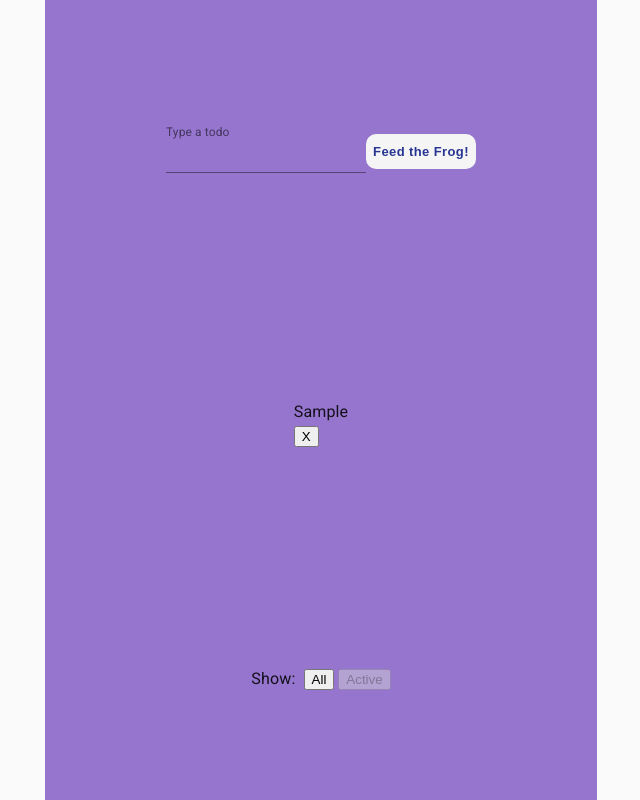
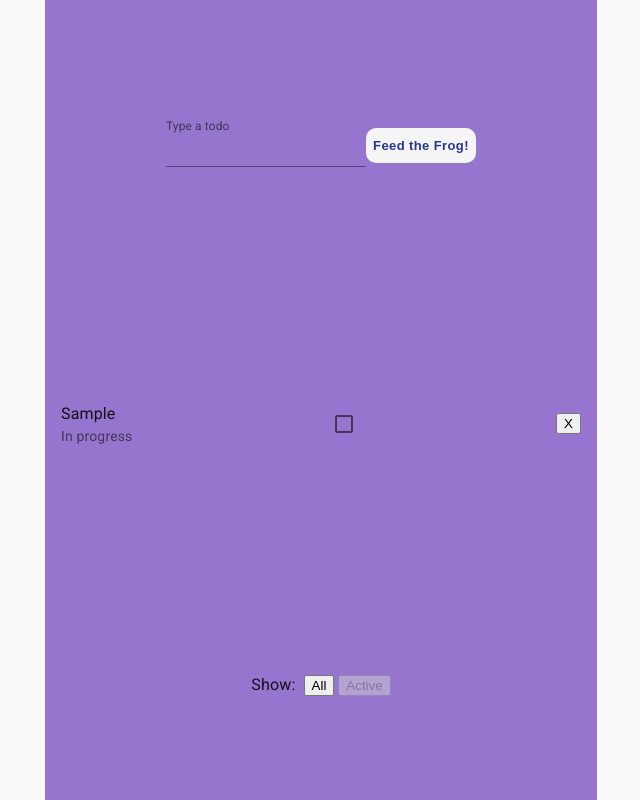
Before and after one commit to albertlouzon/Frogotten, a React (Create React App) app: page / in a window 1280 px wide. Both pictures are taken after typing "Sample" into the empty fields and a click on the button "Feed the Frog!". Shown: the whole page, without its empty margins (319-959 px from the left). Built offline with nearby package versions, Linux system fonts and the light colour scheme.

Commit message:
added checkbox

```diff
--- a/src/App.css
+++ b/src/App.css
@@ -21,3 +21,7 @@
   background-color: whitesmoke;
   cursor: pointer;
 }
+
+.todo:hover {
+  background-color:#d1c4e9;
+}
--- a/src/components/TodoList.js
+++ b/src/components/TodoList.js
@@ -1,11 +1,12 @@
 import React from 'react'
 import Todo from './Todo'
+import List from '@material-ui/core/List';
 
-const List = ({ todos, toggleTodo, deleteTodo }) => (
-    <div>
+const TodoList = ({ todos, toggleTodo, deleteTodo }) => (
+    <List style={{width: '100%'}}>
         {todos.map(todo => (
             <Todo key={todo.id} {...todo} onClick={() => toggleTodo(todo.id)} onDelete={() => {deleteTodo(todo.id)}}/>
         ))}
-    </div>
+    </List>
 )
-export default  List;
+export default  TodoList;
--- a/src/components/todo.js
+++ b/src/components/todo.js
@@ -1,17 +1,28 @@
 import React from 'react'
+import { ListItem } from '@material-ui/core'
+import ListItemText from '@material-ui/core/ListItemText';
+import Checkbox from '@material-ui/core/Checkbox';
 
 const Todo = ({ onClick, completed, text, onDelete}) => (
-  <div className='row'>
+  <ListItem className='row todo' style={{      display: 'flex',
+  justifyContent: 'space-between'}}>
       <div
-    onClick={onClick}
+
     style={{
-      textDecoration: completed ? 'line-through' : 'none'
+      textDecoration: completed ? 'line-through' : 'none',
     }}
-  >
-    {text}
+  >         <ListItemText primary={text} secondary={completed ? "Done" : "In progress"} />
+
   </div>
+  <Checkbox
+        checked={completed}
+        onChange={onClick}
+        value="checkedB"
+        color="primary"
+
+      />
      <button onClick={onDelete}>X</button>
-  </div>
+  </ListItem>
 
 )
 
```
